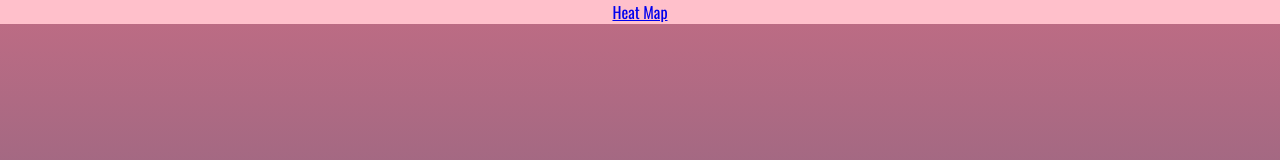
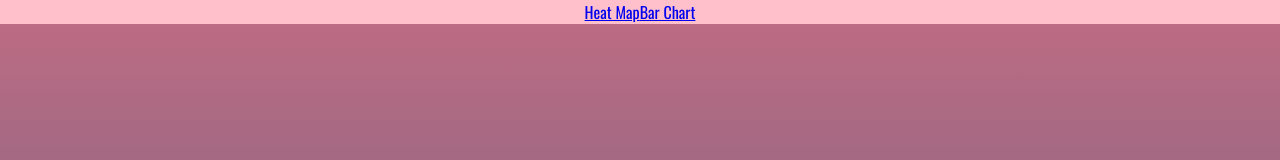
Before and after one commit to ian-flynn/d3-playground, a React app: page / in a window 1280 px wide. Shown: the top 160 px of the page. Built offline with nearby package versions, Linux system fonts and the light colour scheme.

Commit message:
reemoved imports

```diff
--- a/src/App.jsx
+++ b/src/App.jsx
@@ -1,14 +1,11 @@
-import * as d3 from 'd3';
-import { useState, useEffect, useRef } from 'react';
 import './index.css';
-import { v4 as uuid } from 'uuid';
-import HeatMap from './pages/HeatMap.jsx';
 import { Link, Outlet } from 'react-router-dom';
 const App = () => {
   return (
     <div id='wrapper'>
       <nav>
         <Link to='/heatmap'>Heat Map</Link>
+        <Link to='/barchart'>Bar Chart</Link>
       </nav>
       <Outlet />
     </div>
```
